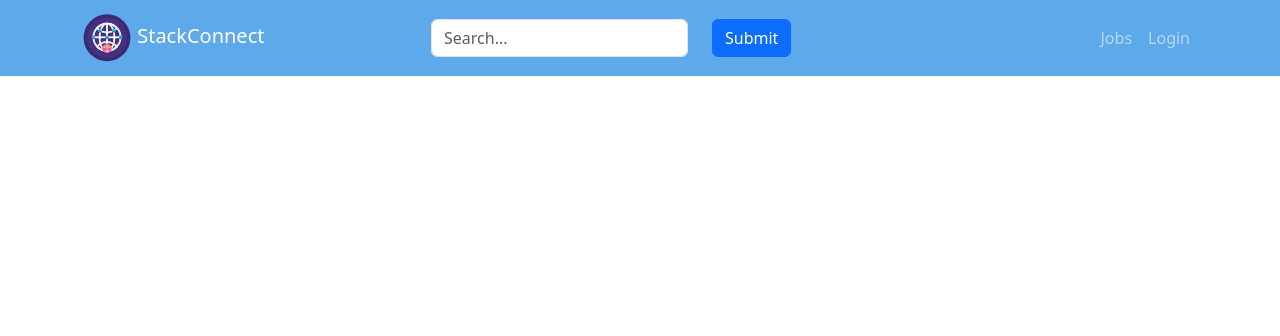
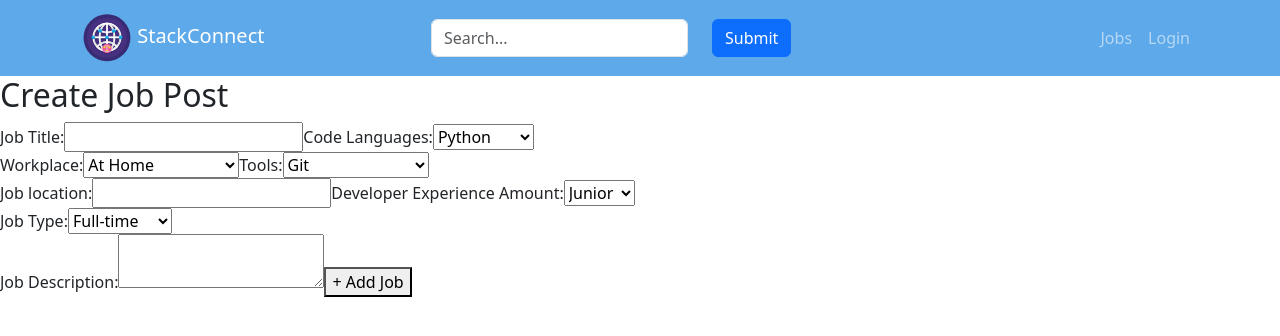
Before and after one commit to Group-6-Software-Development/StackConnect, a React (Create React App) app in the folder sprint_2/stack-connect/: page /jobs in a window 1280 px wide. Shown: the top 336 px of the page. Built offline with nearby package versions, Linux system fonts and the light colour scheme.

Commit message:
Jobspostpage done only needs that you can choose many tools and code languages

```diff
--- a/sprint_2/stack-connect/src/App.js
+++ b/sprint_2/stack-connect/src/App.js
@@ -3,6 +3,7 @@ import Navbar from "./components/bNavbar";
 import Hero from "./components/Hero";
 import RegisterPage from "./components/RegisterPage";
 import SignInPage from "./components/SignInPage";
+import JobPostPage from "./components/JobPostPage";
 import React from "react";
 import { BrowserRouter as Router, Route, Routes } from "react-router-dom";
 
@@ -15,6 +16,7 @@ function App() {
       <Route path="/" element={<Hero />} />
         <Route path="/register" element={<RegisterPage/>} />
         <Route path="/sign-in" element={<SignInPage/>} />
+        <Route path="/jobs" element={<JobPostPage/>} />
       </Routes>
       </Router>
     </div>
--- /dev/null
+++ b/sprint_2/stack-connect/src/components/JobPostPage.js
@@ -0,0 +1,138 @@
+import React from 'react';
+import { Link } from 'react-router-dom';
+import { useState } from 'react';
+//import './styles/SignInPage.css';
+
+const JobPostPage = () => {
+    const handleSelectChange = (event) => {
+        const selectOption = event.target.value;
+        console.log('Selected option:', selectOption);
+    };
+
+    return (
+        <div className="job-post-page">
+            <form className="job-post-form">
+            <h2 className="job-post-title">Create Job Post</h2>
+                <label className="job-title-label" htmlFor="job-title">
+                    Job Title:
+                </label>
+                <input
+                    type="text"
+                    id="job-title"
+                    name="job-title"
+                    className="job-title-input"
+                    required
+                />
+                <label className="code-languages-label" htmlFor="code-languages">
+                    Code Languages:
+                </label>
+                <select id="code-languages" className="code-languages-input" onChange={handleSelectChange}>
+                    <option value = "python">Python</option>
+                    <option value = "javascript">JavaScript</option>
+                    <option value = "java">Java</option>
+                    <option value = "c++">C++</option>
+                    <option value = "c">C</option>
+                    <option value = "c#">C#</option>
+                    <option value = "php">PHP</option>
+                    <option value = "ruby">Ruby</option>
+                    <option value = "go">Go</option>
+                    <option value = "typescript">TypeScript</option>
+                    <option value = "swift">Swift</option>
+                    <option value = "kotlin">Kotlin</option>
+                    <option value = "rust">Rust</option>
+                    <option value = "scala">Scala</option>
+                    <option value = "r">R</option>
+                    <option value = "sql">SQL</option>
+                    <option value = "html">HTML</option>
+                    <option value = "css">CSS</option>
+                    <option value = "assembly">Assembly</option>
+                    <option value = "none">None</option>
+                    required
+                    </select>
+                <br/>
+                <label className="workplace-label" htmlFor="workplace-select">
+                    Workplace:
+                </label>
+                <select id="workplace-select" className="workplace-input" onChange={handleSelectChange}>
+                    <option value = "home">At Home</option>
+                    <option value = "office">On-site</option>
+                    <option value = "hybrid">Many Possibilities</option>
+                    <option value = "unknown">Other Option</option>
+                    required
+                </select>
+                <label className="tools-label" htmlFor="tools">
+                    Tools:
+                </label>
+                <select id="tools" className="tools-input" onChange={handleSelectChange}>
+                    <option value = "git">Git</option>
+                    <option value = "github">GitHub</option>
+                    <option value = "gitlab">GitLab</option>
+                    <option value = "bitbucket">BitBucket</option>
+                    <option value = "jira">Jira</option>
+                    <option value = "trello">Trello</option>
+                    <option value = "slack">Slack</option>
+                    <option value = "discord">Discord</option>
+                    <option value = "zoom">Zoom</option>
+                    <option value = "skype">Skype</option>
+                    <option value = "msteams">Microsoft Teams</option>
+                    <option value = "googlemeet">Google Meet</option>
+                    <option value = "webex">WebEx</option>
+                    <option value = "unknown">Other</option>
+                    <option value = "none">None</option>
+                    required
+                </select>
+                <br/>
+                <label className="job-location-label" htmlFor="job-location">
+                    Job location:
+                </label>
+                <input
+                    type="text"
+                    id="job-location"
+                    name="job-location"
+                    className="job-location-input"
+                    required
+                />
+                <label className="developer-exp-amount-label" htmlFor="developer-exp-amount">
+                    Developer Experience Amount:
+                </label>
+                <select id="developer-exp-amount" className="developer-exp-amount-input" onChange={handleSelectChange}>
+                    <option value = "junior">Junior</option>
+                    <option value = "mid">Mid</option>
+                    <option value = "senior">Senior</option>
+                    <option value = "unknown">Other</option>
+                    required
+                </select>
+                <br/>
+                <label className="job-type-label" htmlFor="job-type">
+                    Job Type:
+                </label>
+                <select id="job-type" className="job-type-input" onChange={handleSelectChange}>
+                    <option value = "full-time">Full-time</option>
+                    <option value = "part-time">Part-time</option>
+                    <option value = "contract">Contract</option>
+                    <option value = "temporary">Temporary</option>
+                    <option value = "volunteer">Volunteer</option>
+                    <option value = "internship">Internship</option>
+                    <option value = "unknown">Other</option>
+                    required
+                </select>
+                <br/>
+                <label className="job-description-label" htmlFor="job-description">
+                    Job Description:
+                </label>
+                <textarea
+                    type="text"
+                    id="job-description"
+                    name="job-description"
+                    className="job-description-input"
+                    required
+                />
+                <button type="submit" className="add-job-button">
+                    + Add Job
+                </button>
+            </form>
+        </div>
+    );
+};
+
+export default JobPostPage;
--- a/sprint_2/stack-connect/src/components/bNavbar.js
+++ b/sprint_2/stack-connect/src/components/bNavbar.js
@@ -45,7 +45,7 @@ function bNavbar() {
             </Row>
           </Form>
           <Nav className="ms-auto">
-            <Nav.Link href="#jobs">Jobs</Nav.Link>
+            <Nav.Link href="jobs">Jobs</Nav.Link>
             <Nav.Link href="sign-in">Login</Nav.Link>
           </Nav>
         </Navbar.Collapse>
```
